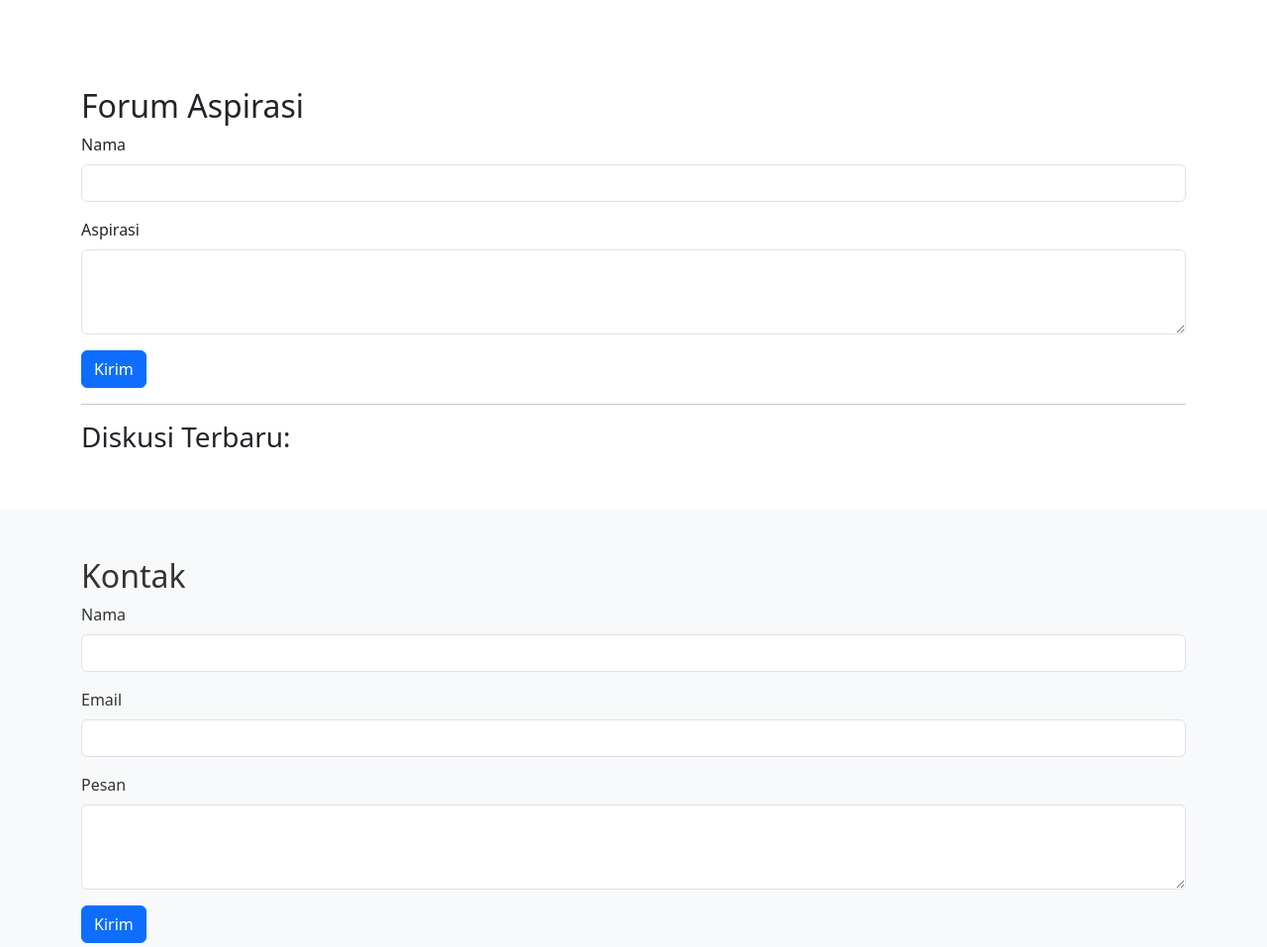
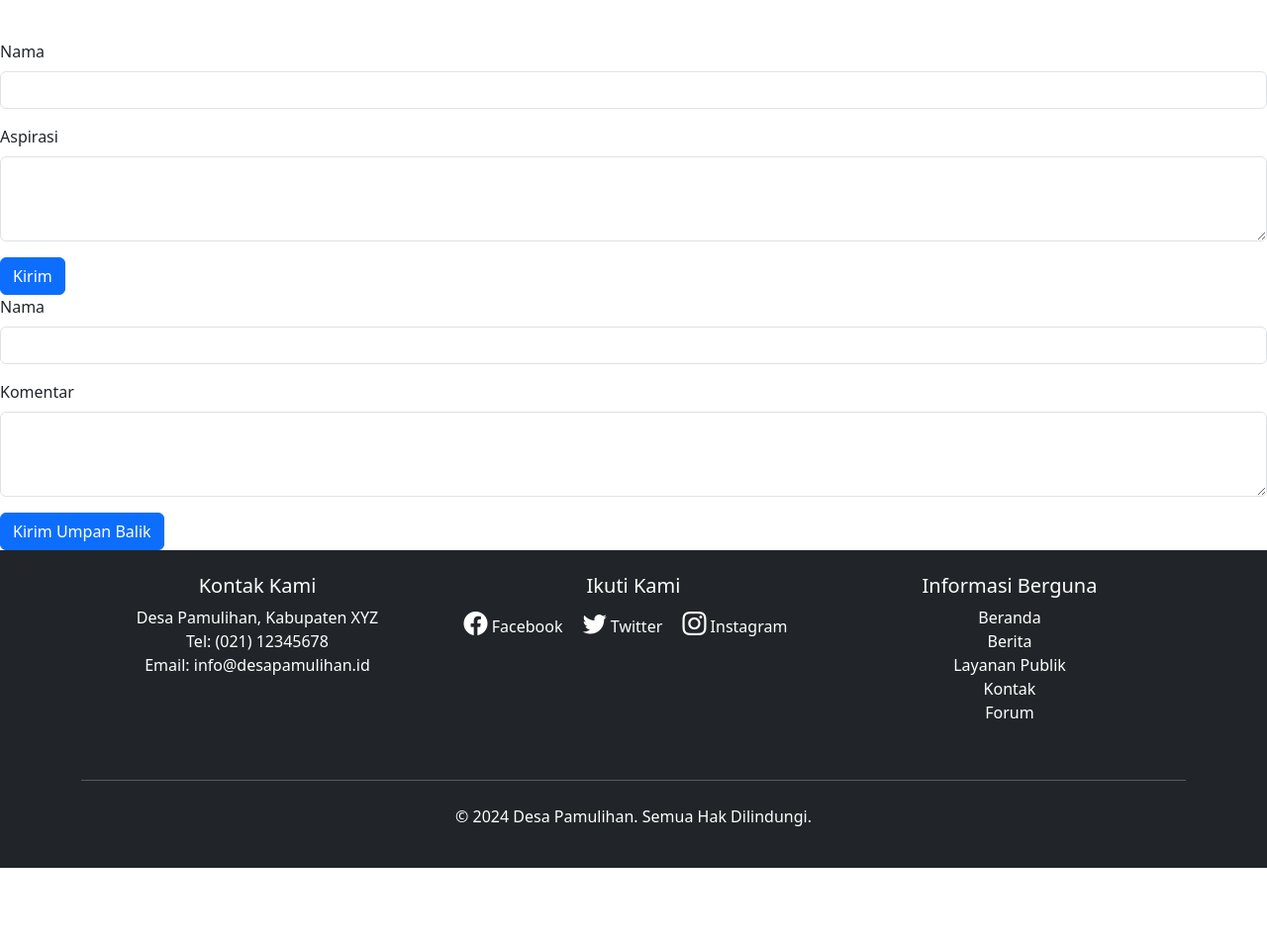
Before and after one commit to bambang665/desapamulihan, a plain HTML site: page index.html in a window 1280 px wide. Shown: the part 2600-3557 px from the top of the page at 99% size. After the commit the page ends 3477 px from the top, so only its background shows below. Drawn offline with nearby package versions, Linux system fonts and the light colour scheme.

Commit message:
Update index.html

```diff
--- a/index.html
+++ b/index.html
@@ -186,69 +186,31 @@
         </div>
     </section>
 
-    <!-- Forum Section -->
-    <section id="forum" class="p-5">
-        <div class="container">
-            <h2>Forum Aspirasi</h2>
-            <form id="forumForm">
+    <!-- Forum Aspirasi Form -->
+<form action="YOUR_WEB_APP_URL" method="post">
     <div class="mb-3">
         <label for="forumName" class="form-label">Nama</label>
-                    <input type="text" class="form-control" id="forumName" required>
+        <input type="text" class="form-control" id="forumName" name="forumName" required>
     </div>
     <div class="mb-3">
         <label for="forumMessage" class="form-label">Aspirasi</label>
-                    <textarea class="form-control" id="forumMessage" rows="3" required></textarea>
+        <textarea class="form-control" id="forumMessage" name="forumMessage" rows="3" required></textarea>
     </div>
     <button type="submit" class="btn btn-primary">Kirim</button>
 </form>
-            <hr>
-            <h3>Diskusi Terbaru:</h3>
-            <div id="forumPosts">
-                <!-- Daftar postingan forum akan muncul di sini -->
-            </div>
-        </div>
-    </section>
 
-
-    <!-- Contact Section -->
-    <section id="contact" class="p-5 bg-light">
-        <div class="container">
-            <h2>Kontak</h2>
-            <form id="contactForm">
-                <div class="mb-3">
-                    <label for="name" class="form-label">Nama</label>
-                    <input type="text" class="form-control" id="name" required>
-                </div>
-                <div class="mb-3">
-                    <label for="email" class="form-label">Email</label>
-                    <input type="email" class="form-control" id="email" required>
-                </div>
-                <div class="mb-3">
-                    <label for="message" class="form-label">Pesan</label>
-                    <textarea class="form-control" id="message" rows="3" required></textarea>
-                </div>
-                <button type="submit" class="btn btn-primary">Kirim</button>
-            </form>
-        </div>
-    </section>
-
-    <!-- Feedback Section -->
-    <section id="feedback" class="p-5 bg-light">
-        <div class="container">
-            <h2>Umpan Balik</h2>
-            <form id="feedbackForm">
+<!-- Feedback Form -->
+<form action="YOUR_WEB_APP_URL" method="post">
     <div class="mb-3">
         <label for="feedbackName" class="form-label">Nama</label>
-                    <input type="text" class="form-control" id="feedbackName" required>
+        <input type="text" class="form-control" id="feedbackName" name="feedbackName" required>
     </div>
     <div class="mb-3">
         <label for="feedbackMessage" class="form-label">Komentar</label>
-                    <textarea class="form-control" id="feedbackMessage" rows="3" required></textarea>
+        <textarea class="form-control" id="feedbackMessage" name="feedbackMessage" rows="3" required></textarea>
     </div>
     <button type="submit" class="btn btn-primary">Kirim Umpan Balik</button>
 </form>
-        </div>
-    </section>
 
     <!-- Footer Section -->
     <footer class="bg-dark text-white text-center py-4">
```
Lines whose indentation alone changed are shown as unchanged.
